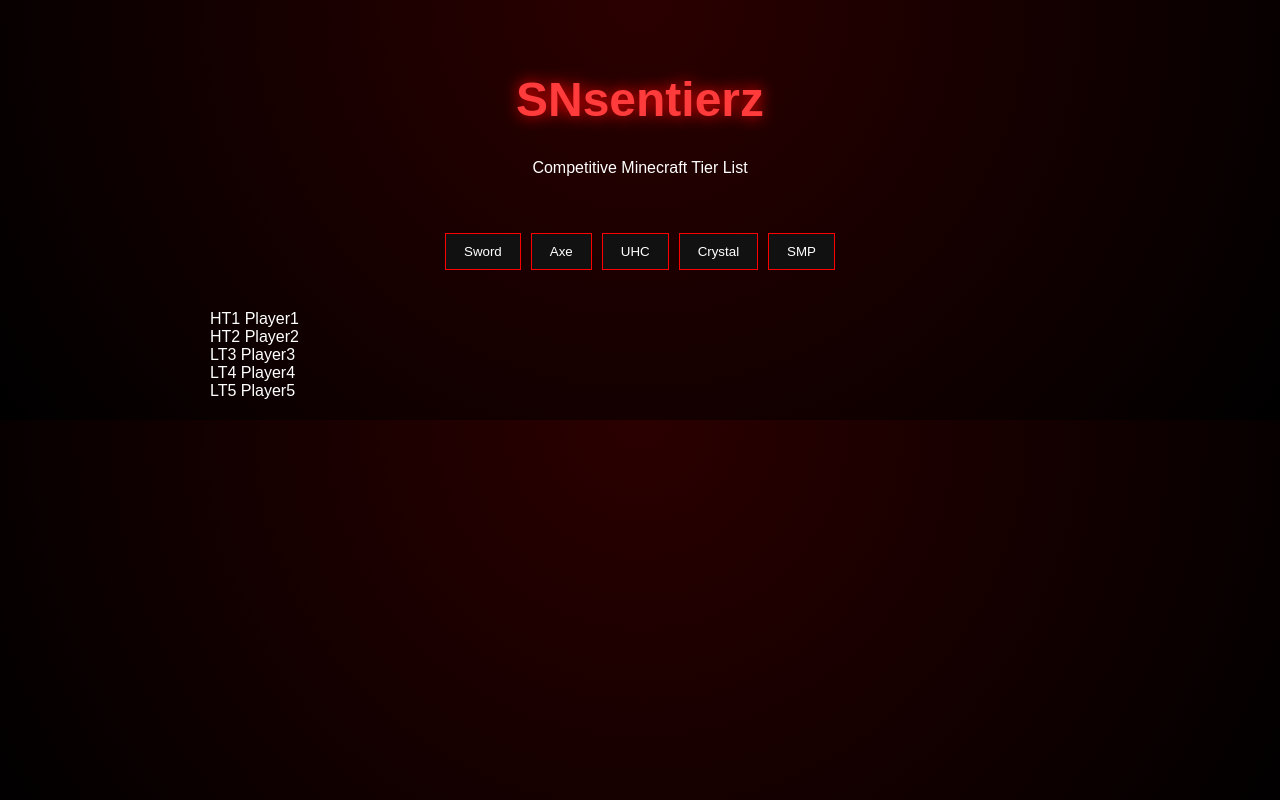
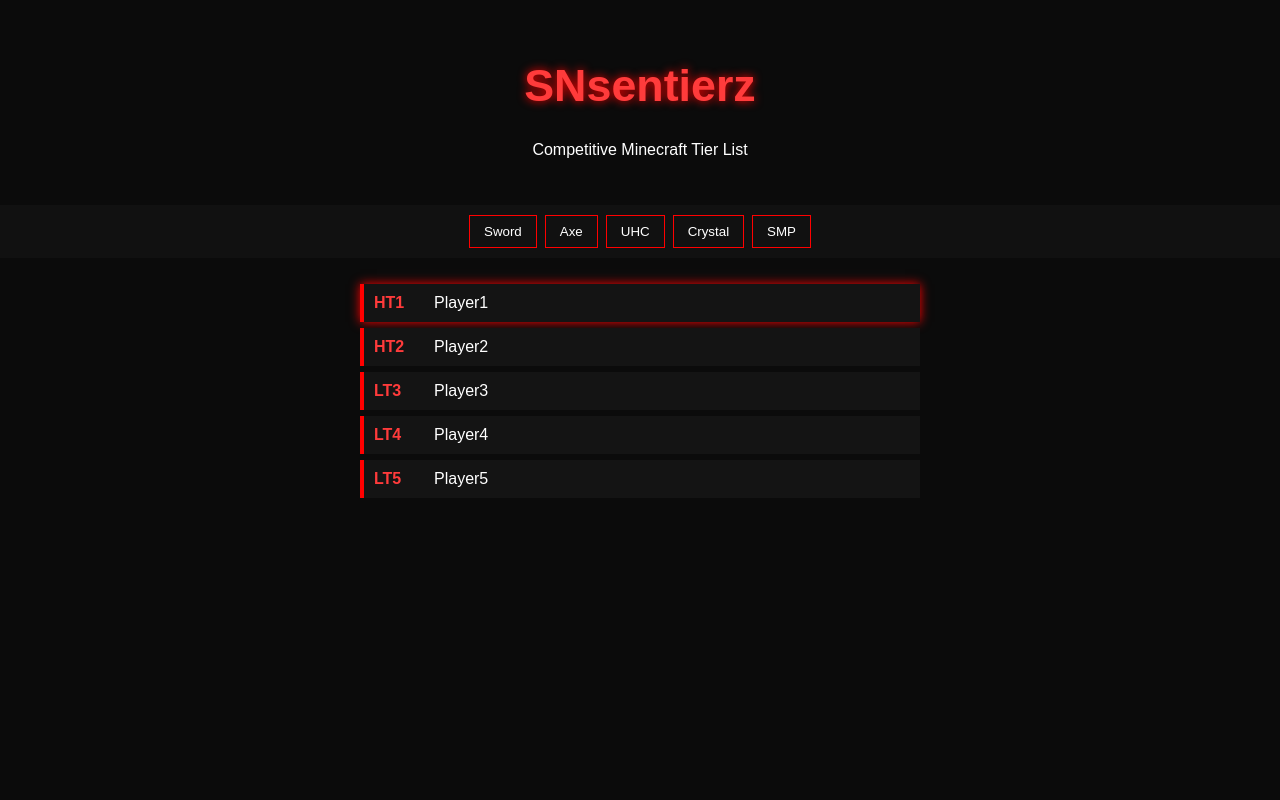
Before and after one commit to SNSENTIERZ/SNsentierz.github.io, a plain HTML site: page index.html in a window 1280 px wide. Drawn offline with Linux system fonts and the light colour scheme.

Commit message:
Update style.css

```diff
--- a/style.css
+++ b/style.css
@@ -5,43 +5,43 @@
 
 body {
   margin: 0;
-  background: radial-gradient(circle at top, #2b0000, #000);
+  background: #0b0b0b;
   color: white;
 }
 
 header {
   text-align: center;
-  padding: 40px 20px;
+  padding: 30px 15px;
 }
 
 header h1 {
-  font-size: 3rem;
   color: #ff3b3b;
-  text-shadow: 0 0 15px red;
+  font-size: 2.8rem;
+  text-shadow: 0 0 10px red;
 }
 
-nav {
+.mode-bar {
   display: flex;
   justify-content: center;
-  flex-wrap: wrap;
-  gap: 10px;
-  padding-bottom: 20px;
+  gap: 8px;
+  padding: 10px;
+  background: #111;
 }
 
-nav button {
+.mode-bar button {
   background: #111;
   border: 1px solid red;
   color: white;
-  padding: 10px 18px;
+  padding: 8px 14px;
   cursor: pointer;
 }
 
-nav button:hover {
+.mode-bar button:hover {
   background: red;
 }
 
-main {
-  max-width: 900px;
+.tiers {
+  max-width: 600px;
   margin: auto;
   padding: 20px;
 }
@@ -54,26 +54,19 @@ main {
   display: block;
 }
 
-.card {
-  background: #111;
+.tier {
+  display: flex;
+  align-items: center;
+  background: #141414;
+  margin: 6px 0;
+  padding: 10px;
   border-left: 4px solid red;
-  padding: 10px;
-  margin: 6px 0 14px;
 }
 
-.glow {
-  box-shadow: 0 0 12px red;
+.tier span {
+  width: 60px;
+  font-weight: bold;
+  color: #ff3b3b;
 }
 
-footer {
-  text-align: center;
-  padding: 20px;
-  opacity: 0.7;
-}
-nav select {
-  background: #111;
-  color: white;
-  border: 1px solid red;
-  padding: 12px 16px;
-  font-size: 16px;
-}
+.ht1 { box-shadow: 0 0 10px red; }
```
